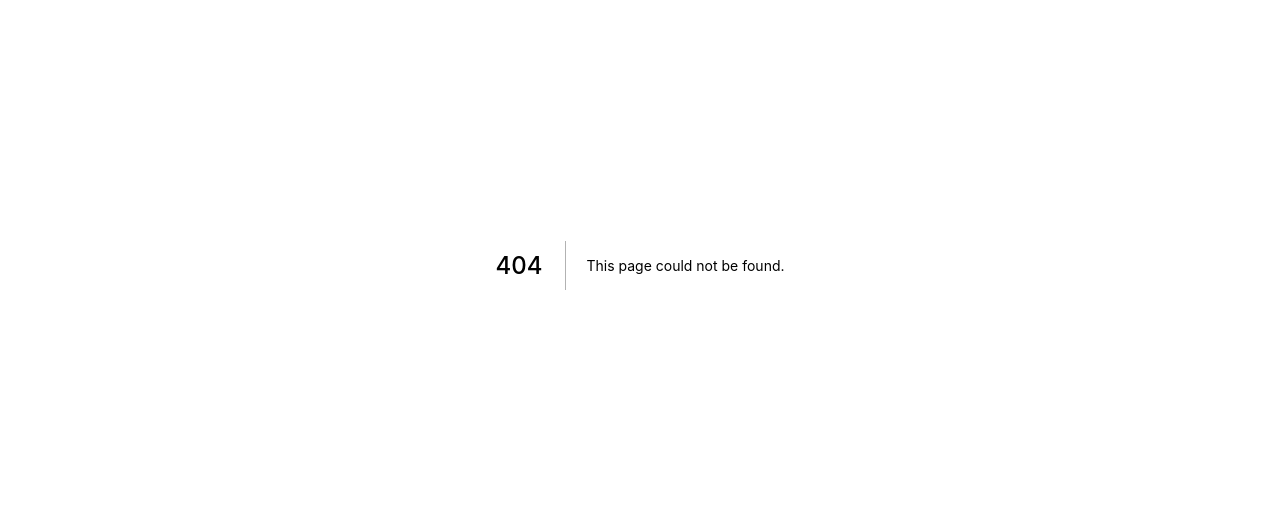
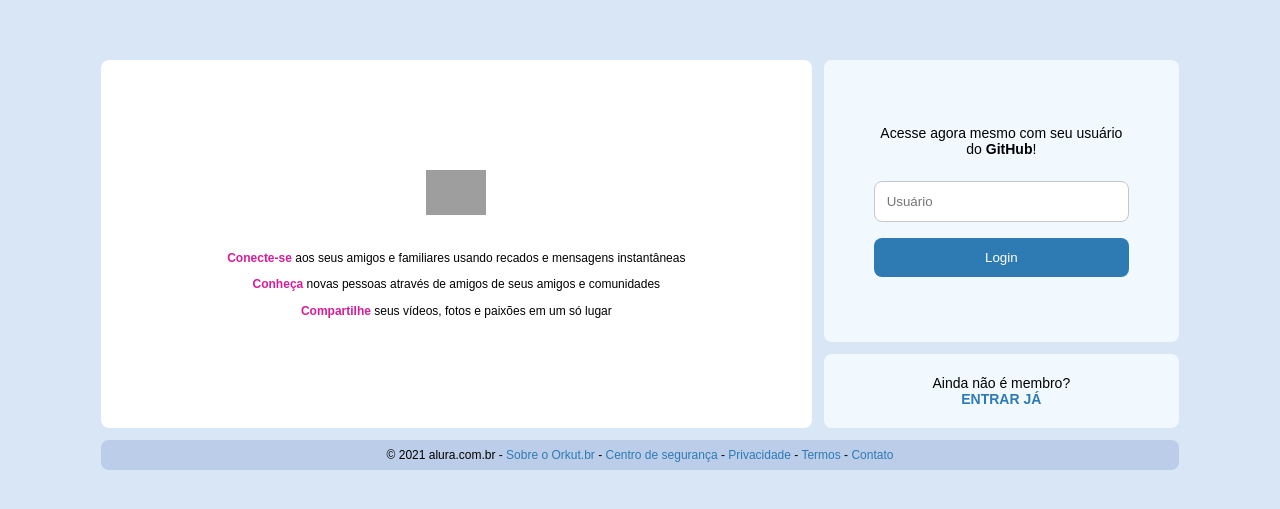
Before and after one commit to jotahdavid/alurakut, a Next.js app: page /login in a window 1280 px wide. Before the commit this address had no page. Shown: the part 135-644 px from the top of the page. Built offline with nearby package versions, Linux system fonts and the light colour scheme; grey boxes are pictures that could not be loaded.

Commit message:
:sparkles: feat: create login page

```diff
--- /dev/null
+++ b/pages/login.js
@@ -0,0 +1,44 @@
+export default function LoginScreen() {
+  return (
+    <main style={{ display: 'flex', flex: 1, alignItems: 'center', justifyContent: 'center', height: '100%' }}>
+      <div className="loginScreen">
+        <section className="logoArea">
+          <img src="https://alurakut.vercel.app/logo.svg" />
+
+          <p><strong>Conecte-se</strong> aos seus amigos e familiares usando recados e mensagens instantâneas</p>
+          <p><strong>Conheça</strong> novas pessoas através de amigos de seus amigos e comunidades</p>
+          <p><strong>Compartilhe</strong> seus vídeos, fotos e paixões em um só lugar</p>
+        </section>
+
+        <section className="formArea">
+          <form className="box">
+            <p>
+              Acesse agora mesmo com seu usuário do <strong>GitHub</strong>!
+          </p>
+            <input placeholder="Usuário" />
+            <button type="submit">
+              Login
+          </button>
+          </form>
+
+          <footer className="box">
+            <p>
+              Ainda não é membro? <br />
+              <a href="/login">
+                <strong>
+                  ENTRAR JÁ
+              </strong>
+              </a>
+            </p>
+          </footer>
+        </section>
+
+        <footer className="footerArea">
+          <p>
+            © 2021 alura.com.br - <a href="/">Sobre o Orkut.br</a> - <a href="/">Centro de segurança</a> - <a href="/">Privacidade</a> - <a href="/">Termos</a> - <a href="/">Contato</a>
+          </p>
+        </footer>
+      </div>
+    </main>
+  )
+}
```
